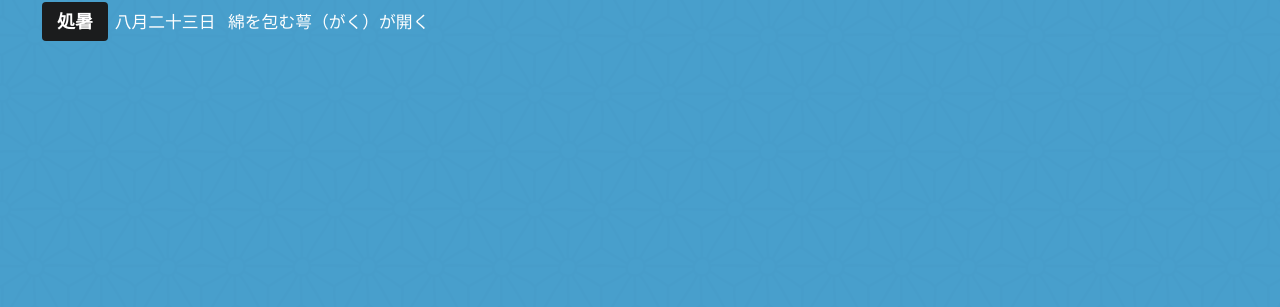
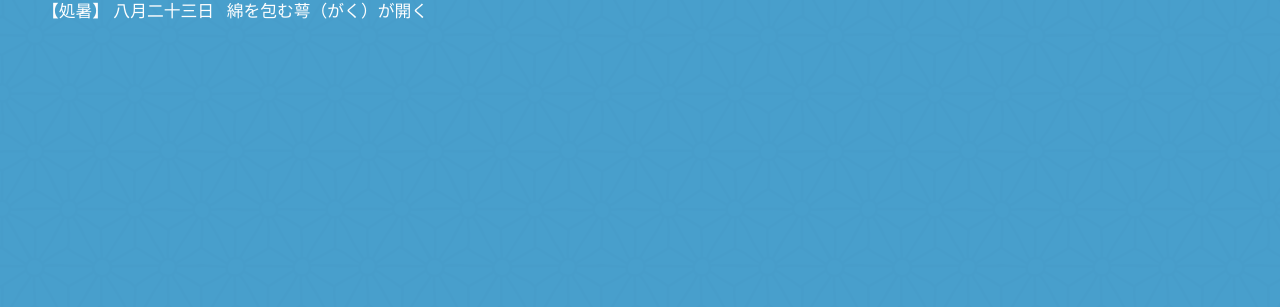
Before and after one commit to notsobad-jp/sekki, a browser extension: page public/index.html in a window 1280 px wide. Shown: the part 425-732 px from the top of the page. Drawn offline with Linux system fonts and the light colour scheme; a web font is replaced by a local one.

Commit message:
fixed js-manipulated css

```diff
--- a/public/index.html
+++ b/public/index.html
@@ -64,6 +64,15 @@
     #credit a {
       text-decoration: underline;
     }
+
+    /* 背景パターン */
+    .seigaiha { background-image: url('../img/seigaiha.png'); }
+    .sayagata { background-image: url('../img/sayagata.png'); }
+    .asanoha { background-image: url('../img/asanoha.png'); }
+
+    /* 背景に合わせて文字色を設定 */
+    .dark #kou, .dark #kou_kana, .dark #sekki, .dark #meaning, .dark #date, .dark #credit, .dark #credit a { color: #111111 !important; }
+    .light #kou, .light #kou_kana, .light #sekki, .light #meaning, .light #date, .light #credit, .light #credit a { color: #fefefe !important; }
   </style>
 </head>
 <body>
@@ -74,7 +83,7 @@
         <div class="ui sub header hannari" id="kou_kana"></div>
       </div>
       <div style="font-size:1.2em;">
-        <span id="sekki" class="ui big black label"></span>
+        <span id="sekki"></span>
         <span id="date"></span>&nbsp;&nbsp;
         <span id="meaning"></span>
       </div>
--- a/public/js/app.js
+++ b/public/js/app.js
@@ -51,7 +51,7 @@ function setSekki(sekki) {
   $("title").text(sekki.kou);
   $("#kou").text(sekki.kou);
   $("#kou_kana").text(sekki.kou_kana);
-  $("#sekki").text(sekki.sekki);
+  $("#sekki").text('【' + sekki.sekki + '】');
   $("#meaning").text(sekki.meaning);
 
   var month = sekki.date.split('/')[0];
@@ -69,23 +69,24 @@ function setSekki(sekki) {
                        .replace(/{{index}}/, sekki.index)
   $("#tweet").attr("href", tweetHref);
 
+  // 背景画像をランダムで設定
   var patterns = ['seigaiha', 'sayagata', 'asanoha'];
   var bg_img = patterns[Math.floor(Math.random()*patterns.length)];
-  $("body").css("background", "url('../img/"+bg_img+".png')");
+  $("body").removeClass('seigaiha sayagata asanoha').addClass(bg_img);
 
+  // 背景色を設定
   var hex = sekki.color_code.replace('#','');
   var r = parseInt(hex.substring(0,2), 16);
   var g = parseInt(hex.substring(2,4), 16);
   var b = parseInt(hex.substring(4,6), 16);
   var result = 'rgba('+r+','+g+','+b+',0.7)';
-
-  $('head').append('<style>body:before { background: ' + result + '; } </style>');
+  $('head').append('<style>body:before { background-color: ' + result + '; } </style>');
 
   // 背景色の濃さに応じて文字色を設定
   if((r+g+b)>500) {
-    $('head').append('<style>#kou, #kou_kana, #meaning, #date, #credit, #credit a { color: #111 !important; } </style>');
+    $('#body').addClass('dark').removeClass('light');
   }else {
-    $('head').append('<style>#kou, #kou_kana, #meaning, #date, #credit, #credit a { color: #fefefe !important; } </style>');
+    $('#body').addClass('light').removeClass('dark');
   }
 }
 
```
Also changed, not shown: public/manifest.json.
